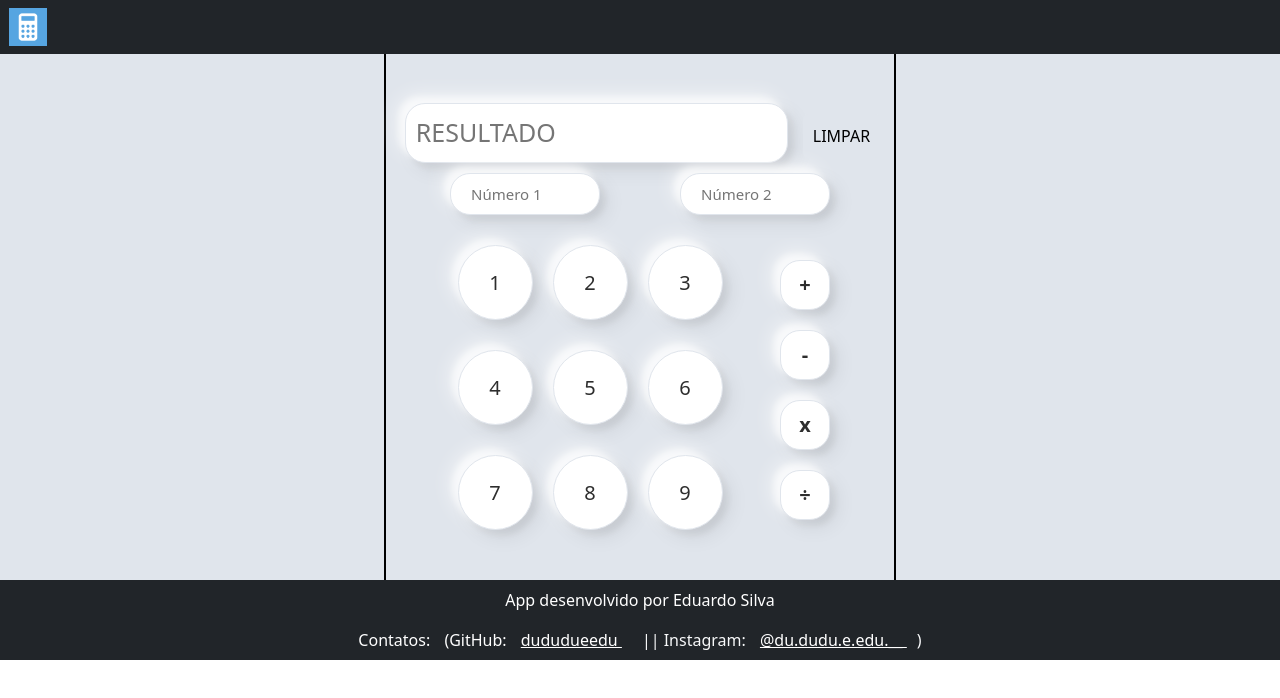
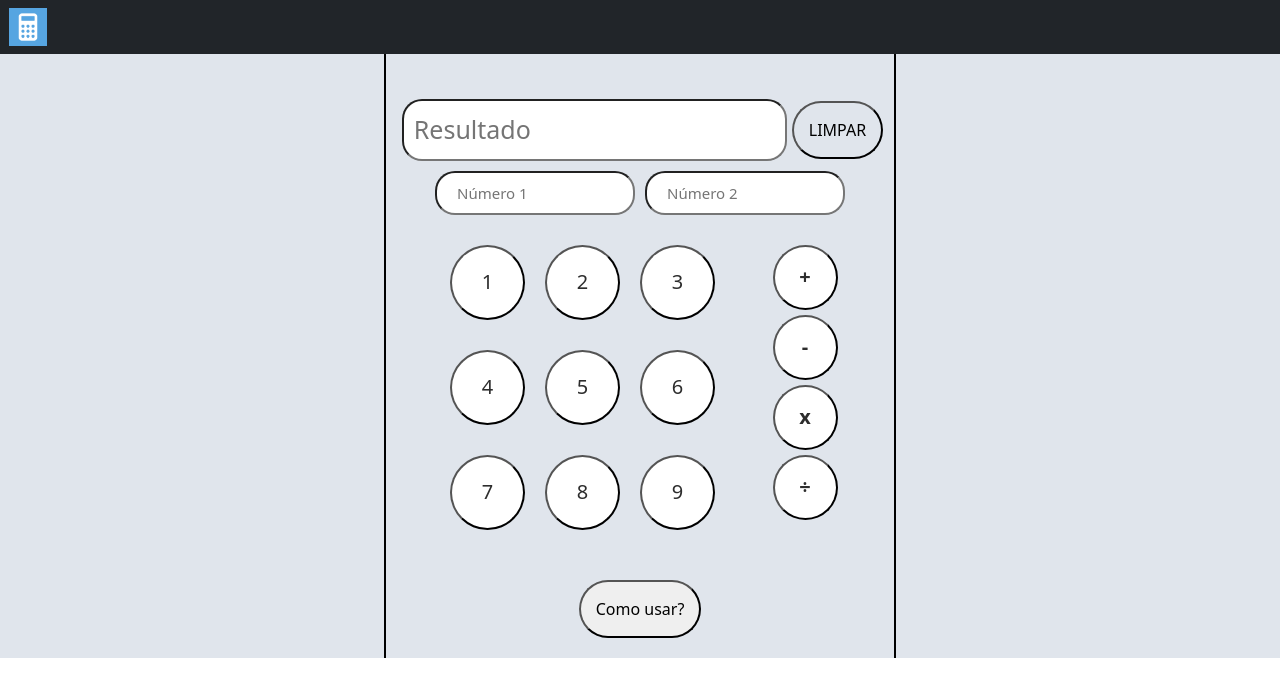
Before and after one commit to dududueedu/webCalculator, a React (Create React App) app in the folder calculator/: page / in a window 1280 px wide. Shown: the top 698 px of the page. Built offline with nearby package versions, Linux system fonts and the light colour scheme.

Commit message:
add ajusts

```diff
--- a/calculator/package.json
+++ b/calculator/package.json
@@ -10,6 +10,7 @@
     "react": "^17.0.2",
     "react-dom": "^17.0.2",
     "react-scripts": "4.0.3",
+    "sweetalert2": "^11.10.1",
     "web-vitals": "^1.0.1"
   },
   "scripts": {
--- a/calculator/src/App.js
+++ b/calculator/src/App.js
@@ -1,6 +1,5 @@
 import Dashboard from './components/Dashboard';
 import './css/style.css'
-import Footer from './components/footer/Footer';
 import Nav from './components/navBar/Nav';
 import 'bootstrap/dist/css/bootstrap.css';
 
@@ -8,10 +7,9 @@ function App() {
   return (
     <>
       <Nav />
-      <div className="App">
+      <div>
         <Dashboard />
       </div>
-      <Footer />
     </>
   );
 }
--- a/calculator/src/components/Dashboard.jsx
+++ b/calculator/src/components/Dashboard.jsx
@@ -3,12 +3,26 @@ import '../functions/operations'
 import '../functions/showdata'
 import { add1, add2, add3, add4, add5, add6, add7, add8, add9, ResetReult } from '../functions/showdata'
 import { adding, reduce, multiply, share } from '../functions/operations'
+import Swal from 'sweetalert2'
+
 function Dashboard () {
+
+    const info = () => {
+        Swal.fire({
+            title: "ATENÇÃO!",
+            text: "Escolha primeiro os números e depois a operação desejada. Obs: Caso seja um número com mais de uma unidade, digite na caixinha.",
+            icon: "warning",
+            showCancelButton: false,
+            confirmButtonColor: "#212529",
+            confirmButtonText: "Ok"
+        })
+    }
+
         return (
             <div className="container-dashboard">
                 <div className="container-dash">
                     <div className="btn-and-input">
-                        <input placeholder="RESULTADO" id="res" />
+                        <input placeholder="Resultado" id="res" />
                         <button onClick={ResetReult} className="clean"> LIMPAR </button>
                     </div>
                     <div className="position-row">
@@ -35,6 +49,7 @@ function Dashboard () {
                             <input type="submit" onClick={share} className="op" value="&#247;" />
                         </div>
                     </div>
+                    <button onClick={info} className="btn-tutorial"> Como usar? </button>
                 </div>
             </div>
         )
--- a/calculator/src/components/footer/Footer.jsx
+++ /dev/null
@@ -1,19 +0,0 @@
-function Footer() {
-    return (
-        <footer className="footer mt-auto py-2 bg-dark">
-            <div className="container">
-                <p className="text-white"> App desenvolvido por Eduardo Silva </p>
-                <span className="text-white"> Contatos: </span>
-                <span className="text-white-a">
-                    (GitHub: <a className="text-white-a" href="https://github.com/dududueedu" target="_blank" rel="noreferrer"> dududueedu </a>
-                </span>
-                <span className="text-light">||
-                    Instagram: <a className="text-white-a" href="https://instagram.com/du.dudu.e.edu.__" target="_blank" rel="noreferrer">
-                    @du.dudu.e.edu.__ </a>)
-                </span>
-            </div>
-        </footer>
-    );
-}
-
-export default Footer;
--- a/calculator/src/css/style.css
+++ b/calculator/src/css/style.css
@@ -19,7 +19,7 @@ body{
     flex-direction: column;
     align-items: center;
     background-color: var(--background);
-    height: 80%;
+    height: 100%;
     width: 100%;
 }
 
@@ -53,8 +53,6 @@ h3{
 input{
     border-radius: 20px;
     outline: none;
-    border: 1px solid var(--background);
-    box-shadow: -8px -8px 20px 0px #fff9, -6px -6px 6px 0px #fff9, 8px 8px 20px #0001, 5px 5px 6px 0px #0001;
 }
 
 input.numeros{
@@ -64,22 +62,24 @@ input.numeros{
 }
 
 input[type=number]{
-    width: 150px;
+    width: 200px;
     height: 40px;
     font-size: 15px;
-    padding: 20px;
-    margin: 5px 40px;
+    padding: 20px 20px;
+    margin: 5px 0px;
 }
 
 input[type=submit].op{
     font-size: 20px;
-    width: 50px;
-    height: 50px;
+    width: 65px;
+    height: 65px;
     margin: 0px 10px 0px 10px;
     cursor: pointer;
     color:#000000d2;
-    margin-top: 20px;
+    margin-top: 5px;
     background-color: white;
+    border-radius: 50px;
+    font-weight: bold;
 }
 
 input[type=submit].numeros{
@@ -96,19 +96,6 @@ input[type=submit]:active{
 	box-shadow: inset -4px -4px 20px #fff9, inset -5px -5px 6px #fff9, inset 8px 8px 20px #0003, inset 5px 5px 6px #0001;
 }
 
-input[type=reset]{
-    font-size: 20px;
-    width: 100px;
-    height: 40px;
-    margin: 5px 5px;
-    cursor: pointer;
-    color: #000000d2;
-    background-color: #fff;
-}
-input[type=reset]:active{
-    color:#5c87fe;
-}
-
 #res{
     padding: 10px;
     margin-top: 20px;
@@ -118,24 +105,16 @@ input[type=reset]:active{
 }
 
 .clean {
-    margin-top: 20px;
-    margin-bottom: 10px;
-    padding: 10px;
-    border-radius: 5px;
+    padding: 15px;
+    border-radius: 50px;
     background-color: #e0e5ec;
-    border: none;
-    margin-left: 10px;
 }
 
-.clean:hover {
+.clean:hover, .btn-tutorial:hover {
     background-color: #000;
     color: #FFF;
 }
 
-.footer {
-    flex-shrink: 0;
-    text-align: center;
-}
 .container-logo{
     margin-left: 9px;
 }
@@ -147,16 +126,19 @@ input[type=reset]:active{
         margin: 0px 2px 0px 2px;
         margin-top: 10px;
     }
+    .container-dash{
+        width: auto;
+    }
+    .position-row{
+        display: flex;
+        flex-direction: column;
+    }
     .clean{
         margin-top: 20px;
     }
     #res{
         padding: 10px;
     }
-}
-
-.op {
-    font-weight: bold;
 }
 
 .options {
@@ -180,4 +162,23 @@ input[type=reset]:active{
 
 .btn-and-input {
     margin-top: 40px;
+    display: flex;
+    justify-content: center;
+    align-items: center;
 }
+
+.btn-tutorial{
+    margin-bottom: 20px;
+    padding: 15px;
+    border-radius: 50px;
+}
+
+#txt1 {
+    margin-right: 10px;
+}
+
+.position-row {
+    display: flex;
+    align-items: center;
+    justify-content: center;
+}
```
Also changed, not shown: 2 other files (tests, documents, lock files or other folders).
